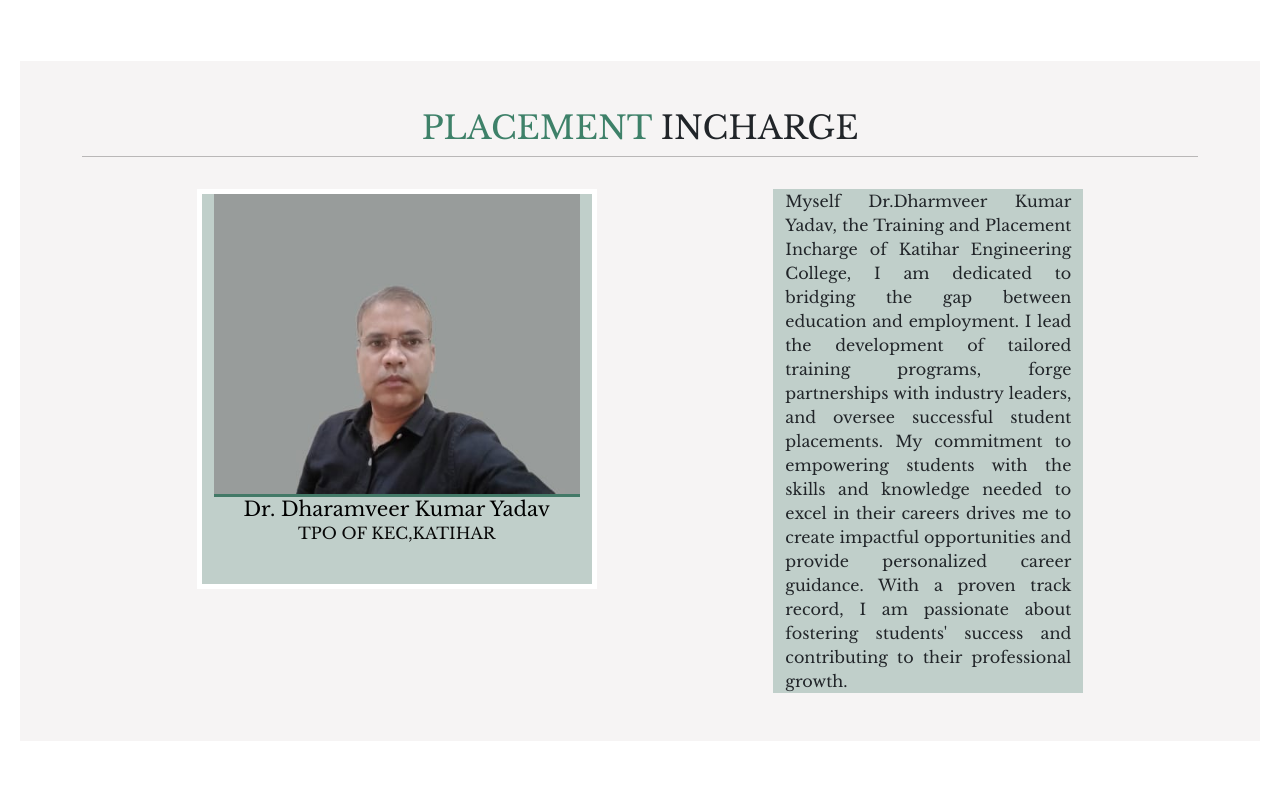
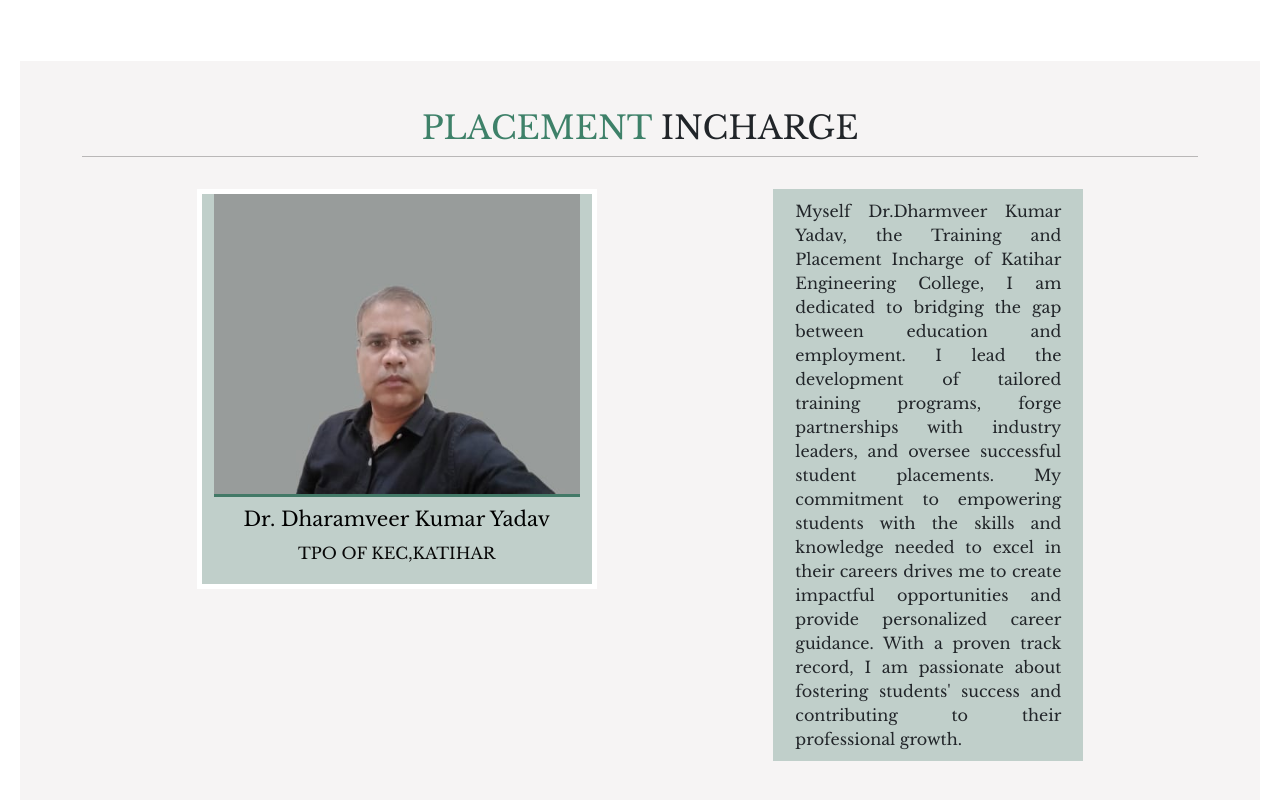
Before and after one commit to Rohit-make/Training-placement-katihar, a plain HTML site: page index.html in a window 1280 px wide. Shown: the part 11192-11992 px from the top of the page. Drawn offline with nearby package versions, Linux system fonts and the light colour scheme.

Commit message:
Update style.css

```diff
--- a/style.css
+++ b/style.css
@@ -972,7 +972,7 @@ span.text {
 
 .Placementhead h5 {
 
-  margin: auto;
+  margin: 10px;
   color: black;
 
 }
@@ -997,7 +997,7 @@ span.text {
 
 .Placementhead p {
 
-  margin: auto;
+  margin: 10px;
   font-size: 16px;
 
 
```
